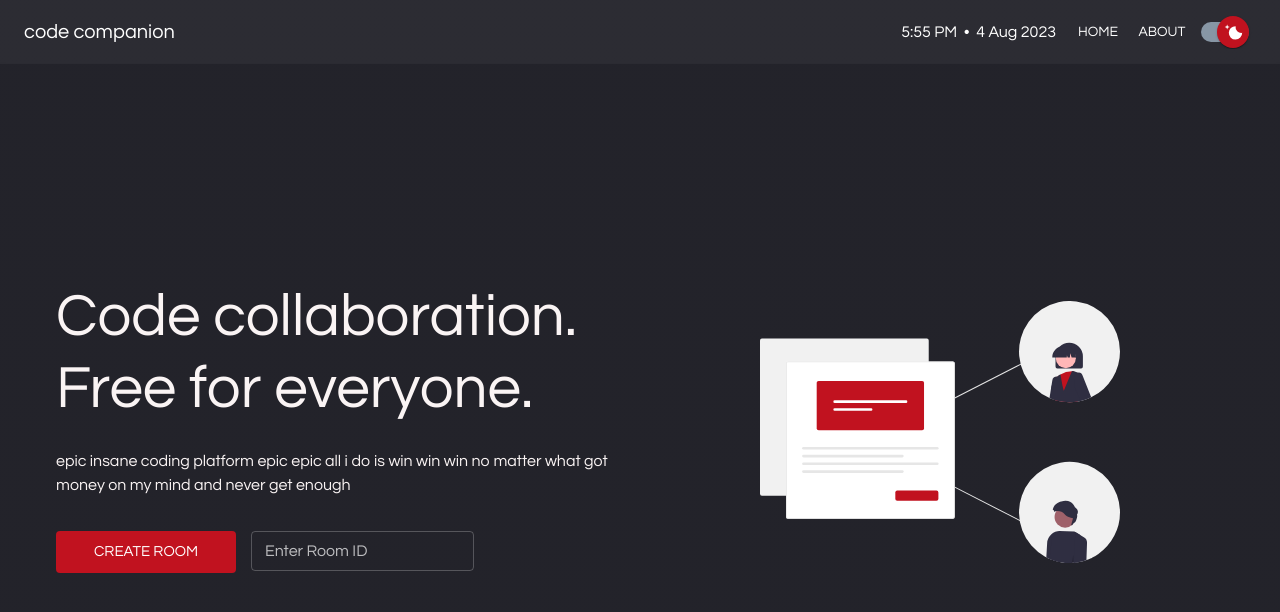
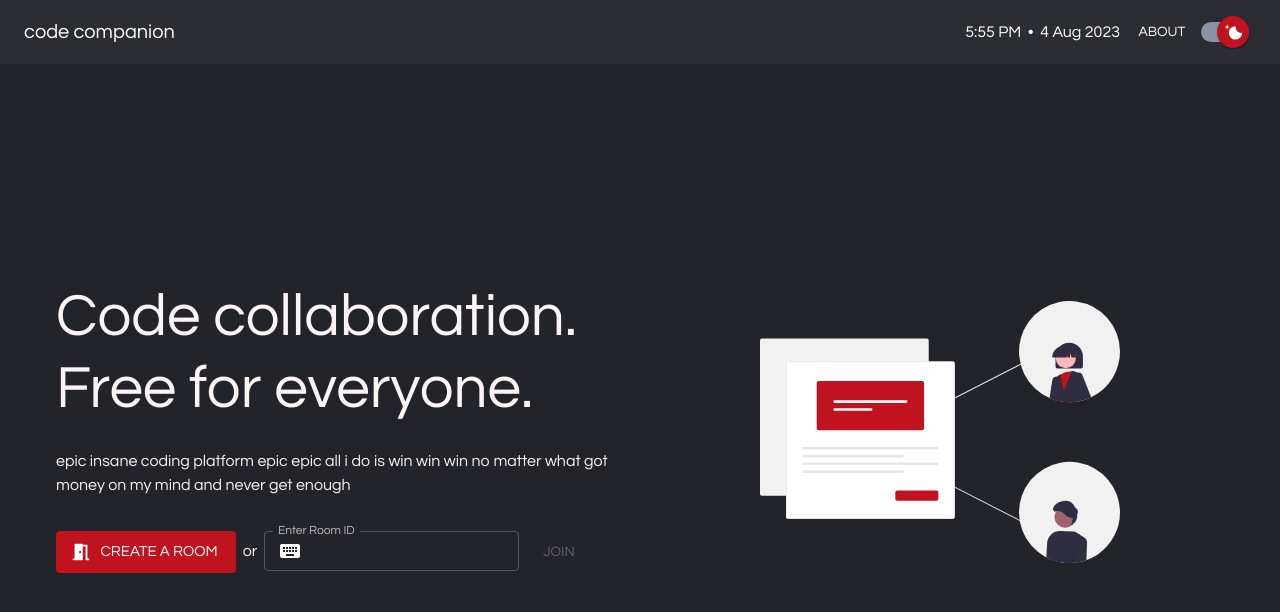
Before and after one commit to akormous/code-companion, a React (Vite) app: page / in a window 1280 px wide. Shown: the top 612 px of the page. Built offline with nearby package versions, Linux system fonts and the light colour scheme; no server answers; a web font is replaced by a local one.

Commit message:
Improved UI add some icons

```diff
--- a/src/App.tsx
+++ b/src/App.tsx
@@ -1,9 +1,9 @@
 import { Paper, useTheme } from "@mui/material"
 import { Routes, Route } from 'react-router-dom';
-import CodeRoom from "./components/CodeRoom";
 import Navbar from './components/Navbar';
-import Home from './components/Home';
 import About from "./components/About";
+import CodeRoom from "./pages/CodeRoom";
+import Home from './pages/Home';
 
 
 function App() {
--- a/src/components/NamePrompt.tsx
+++ b/src/components/NamePrompt.tsx
@@ -1,20 +1,24 @@
-import { Modal, Box, TextField, Button, useTheme } from "@mui/material";
+import { Modal, TextField, Typography } from "@mui/material";
 import { useState } from "react";
+import PrimaryButton from "./ui/PrimaryButton";
+import PrimaryBox from "./ui/PrimaryBox";
 
-const url = "http://localhost:3001/api/v1/room/create"
+const serverUrl = import.meta.env.VITE_SERVER_URL;
+const baseUrl = import.meta.env.VITE_BASE_URL;
 
+console.log(serverUrl);
+console.log(baseUrl);
 interface NamePromptProps {
     open: boolean,
     setOpen: React.Dispatch<React.SetStateAction<boolean>>
 }
 
 export default function NamePrompt({open, setOpen}: NamePromptProps) {
-    const theme = useTheme();
     const [name, setName] = useState("");
     const handleClose = () => setOpen(false);
 
-    const handleRoomJoin = () => {
-        fetch(url, {
+    const handleJoinRoom = () => {
+        fetch(`${serverUrl}/room/create`, {
             method: 'POST',
             body: JSON.stringify({ name: name }),
             headers: {
@@ -23,64 +27,31 @@ export default function NamePrompt({open, setOpen}: NamePromptProps) {
             }
         }).then((res) => res.json())
         .then((data) => {
-            window.location.replace(`http://localhost:5173/room/${data.roomId}`);
+            //return redirect(`${baseUrl}/room/${data.roomId}`);
+            window.location.replace(`${baseUrl}/room/${data.roomId}`);
         });
     }
 
     return (
-        <>
-            <Modal
-                open={open}
-            >
 
-            <Box sx={{
-                 position: 'absolute',
-                 top: '50%',
-                 left: '50%',
-                 transform: 'translate(-50%, -50%)',
-                 width: 400,
-                 bgcolor: 'background.paper',
-                 border: '2px solid #000',
-                 boxShadow: 24,
-                 p: 4,
-            }}>
-
+        <Modal open={open} onClose={handleClose}>
+            <PrimaryBox sx={{ alignContent: 'center', display: 'flex', flexDirection: 'column' }}>
+                <Typography align="center" variant="h4" sx={{ paddingBottom: '1em' }}>Create new room</Typography>
                 <TextField
                     sx={{
-                    marginRight: '1em',
-                    marginBlock: '10px',
-
+                        width: '100%',
                     }}
                     id="roomId"
-                label="Enter name"
+                    label="Enter your name"
                     value={name}
                     size="small"
                     onChange={(e) => setName(e.target.value)}
                 />
-                <Button sx={{
-                    color: theme.palette.text.primary,
-                    marginRight: '1em',
-                    marginBlock: '10px',
-                    '&:hover': {
-                        'box-shadow': `0px 0px 25px ${theme.palette.primary.main}`,
-                        }
-                    }}
-                    onClick={handleRoomJoin}
-                    variant="text">
+                <PrimaryButton sx={{ minWidth: '0', width: '100%' }} disabled={!name.replace(/\s/g, '').length} onClick={handleJoinRoom} variant="text">
                         Join
-                </Button>
-                <Button
-                sx={{
-                    color: theme.palette.text.primary,
-                    marginRight: '1em',
-                    marginBlock: '10px',
-                    '&:hover': {
-                        'box-shadow': `0px 0px 25px ${theme.palette.primary.main}`,
-                        }
-                    }}
-                onClick={handleClose}>Close</Button>
-            </Box>
+                </PrimaryButton>
+            </PrimaryBox>
         </Modal>
-        </>
+
     );
 }
--- a/src/components/Navbar.tsx
+++ b/src/components/Navbar.tsx
@@ -23,11 +23,10 @@ export default function Navbar() {
             boxShadow: '0',
          }}>
         <Toolbar>
-          <Typography variant="h6" component="div" sx={{ flexGrow: 1 }}>
+          <Typography component={Link} to="/" variant="h6" sx={{ flexGrow: 1, color: theme.palette.primary.contrastText, textDecoration: 'none', }}>
             code companion
           </Typography>
           <Clock />
-          <Button component={Link} to="/" color="inherit">Home</Button>
           <Button component={Link} to="/room/1" color="inherit">About</Button>
           <ThemeSwitch checked={theme.palette.mode === "dark"} onClick={colorMode.toggleColorMode} />
         </Toolbar>
--- /dev/null
+++ b/src/components/ui/PrimaryBox.tsx
@@ -0,0 +1,17 @@
+import { Box, styled } from "@mui/material";
+
+const PrimaryBox = styled(Box)(({theme}) => ({
+    position: 'absolute',
+    top: '50%',
+    left: '50%',
+    transform: 'translate(-50%, -50%)',
+    height: 'auto',
+    width: 'auto',
+    backgroundColor: theme.palette.background.paper,
+    paddingBlock: '2em',
+    paddingInline: '2em',
+    alignItems: 'center',
+    borderRadius: '10px'
+}));
+
+export default PrimaryBox;
--- /dev/null
+++ b/src/components/ui/PrimaryButton.tsx
@@ -0,0 +1,15 @@
+import { Button, ButtonProps, styled } from "@mui/material";
+
+
+const PrimaryButton = styled(Button)<ButtonProps>(({theme}) => ({
+    backgroundColor: theme.palette.secondary.main,
+    color: theme.palette.secondary.contrastText,
+    minWidth: '12em',
+    marginBlock: '10px',
+    '&:hover': {
+        backgroundColor: theme.palette.secondary.main,
+        boxShadow: `0px 0px 25px ${theme.palette.secondary.main}`,
+    }
+}));
+
+export default PrimaryButton;
--- /dev/null
+++ b/src/components/ui/SecondaryButton.tsx
@@ -0,0 +1,12 @@
+import { Button, ButtonProps, styled } from "@mui/material";
+
+
+const SecondaryButton = styled(Button)<ButtonProps>(({theme}) => ({
+    color: theme.palette.text.primary,
+    marginBlock: '10px',
+    '&:hover': {
+        boxShadow: `0px 0px 25px ${theme.palette.primary.main}`,
+    }
+}));
+
+export default SecondaryButton;
--- a/src/components/CodeRoom.tsx
+++ b/src/pages/CodeRoom.tsx
@@ -2,6 +2,7 @@ import { Grid, Container, MenuItem, TextField, Typography, Avatar, useTheme, Lis
 import { Editor } from "@monaco-editor/react";
 import { useState } from "react";
 import supportedLanguages from "../data/supportedLanguages.json";
+import * as monaco from '@monaco-editor/react';
 
 const participants = ["James Bond", "Ethan Hunt", "John Wick"];
 
--- a/src/components/Home.tsx
+++ b/src/pages/Home.tsx
@@ -1,10 +1,13 @@
-import { TextField, Typography, Button, useTheme, Grid } from "@mui/material"
+import { TextField, Typography, useTheme, Grid, InputAdornment } from "@mui/material"
 import { Link } from "react-router-dom"
 import { useState } from "react";
-import NamePrompt from "./NamePrompt";
+import NamePrompt from "../components/NamePrompt";
 import CodeSvgDark from "../assets/undraw_collaboration_dark.svg";
 import CodeSvgLight from "../assets/undraw_collaboration_light.svg";
-
+import PrimaryButton from "../components/ui/PrimaryButton";
+import SecondaryButton from "../components/ui/SecondaryButton";
+import MeetingRoomIcon from '@mui/icons-material/MeetingRoom';
+import KeyboardIcon from '@mui/icons-material/Keyboard';
 
 export default function Home() {
     const theme = useTheme();
@@ -31,45 +34,31 @@ export default function Home() {
                 <Grid item xs={12} md={6} sx={{ paddingInline: '1em', paddingBlock: '1em' }}>
                     <Typography variant="h2" marginBottom={3}>Code collaboration.<br /> Free for everyone.</Typography>
                     <Typography variant="body1" marginBottom={3}>epic insane coding platform epic epic all i do is win win win no matter what got money on my mind and never get enough</Typography>
-                        <Button sx={{
-                                backgroundColor: theme.palette.secondary.main,
-                                color: theme.palette.secondary.contrastText,
-                                marginRight: '1em',
-                                minWidth: '12em',
-                                marginBlock: '10px',
-                                '&:hover': {
-                                    backgroundColor: theme.palette.secondary.main,
-                                    'box-shadow': `0px 0px 25px ${theme.palette.secondary.main}`,
-                                }
+                        <PrimaryButton size="large" onClick={handleOpen} startIcon={<MeetingRoomIcon />}>
+                            Create a Room
+                        </PrimaryButton>
+                        <NamePrompt open={open} setOpen={setOpen} />
+                        &nbsp;
+                        or
+                        &nbsp;
+                        <TextField
+                            InputProps={{
+                                startAdornment: (
+                                <InputAdornment position="start">
+                                    <KeyboardIcon />
+                                </InputAdornment>
+                                ),
                             }}
-                            size="large"
-                            onClick={handleOpen}
-                        >
-                            Create Room
-                        </Button>
-                        <NamePrompt open={open} setOpen={setOpen} />
-                        <TextField
-                            sx={{
-                                marginRight: '1em',
-                                marginBlock: '10px',
-
-                            }}
+                            sx={{ marginRight: '1em', marginBlock: '10px' }}
                             id="roomId"
                             label="Enter Room ID"
                             value={roomId}
                             size="small"
                             onChange={(e) => handleRoomIdChange(e)}
                         />
-                        {roomId !== "" ? (<Button sx={{
-                                            color: theme.palette.text.primary,
-                                            marginRight: '1em',
-                                            marginBlock: '10px',
-                                            '&:hover': {
-                                                'box-shadow': `0px 0px 25px ${theme.palette.primary.main}`,
-                                                }
-                                            }}
-                                            component={Link} to={"/room/" + roomId}
-                                            variant="text">Join</Button>) : (<></>) }
+                        <SecondaryButton sx={{ minWidth: '0' }} disabled={!roomId.replace(/\s/g, '').length} component={Link} to={`/room/${roomId}`}variant="text">
+                            Join
+                        </SecondaryButton>
                 </Grid>
                 <Grid item xs={12} md={6} sx={{ display: 'flex', justifyContent: 'center' }}>
                     {collabSvg()}
--- a/src/theme/CustomThemeProvider.tsx
+++ b/src/theme/CustomThemeProvider.tsx
@@ -1,5 +1,5 @@
 import { useState, useMemo, createContext } from "react";
-import {ThemeProvider, createTheme} from '@mui/material';
+import {ThemeProvider, createTheme, responsiveFontSizes} from '@mui/material';
 import { dark } from "./dark";
 import { light } from "./light";
 
@@ -15,9 +15,9 @@ export default function CustomThemeProvider({ children }: { children: React.Reac
 
     const theme = useMemo(() => {
         if(mode === 'light') {
-            return createTheme(light);
+            return responsiveFontSizes( createTheme(light) );
         }
-        return createTheme(dark);
+        return responsiveFontSizes( createTheme(dark) );
     }, [mode]);
 
     return (
```
Lines whose indentation alone changed are shown as unchanged.
